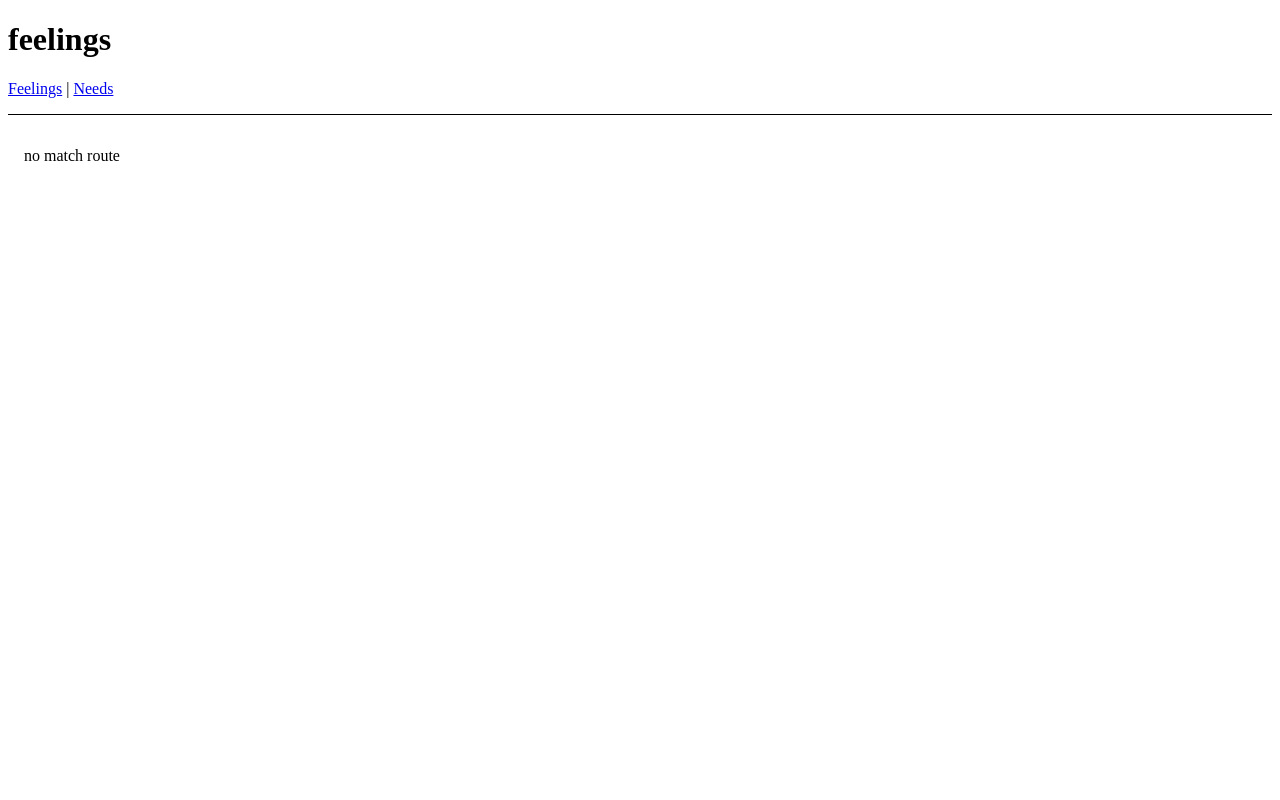
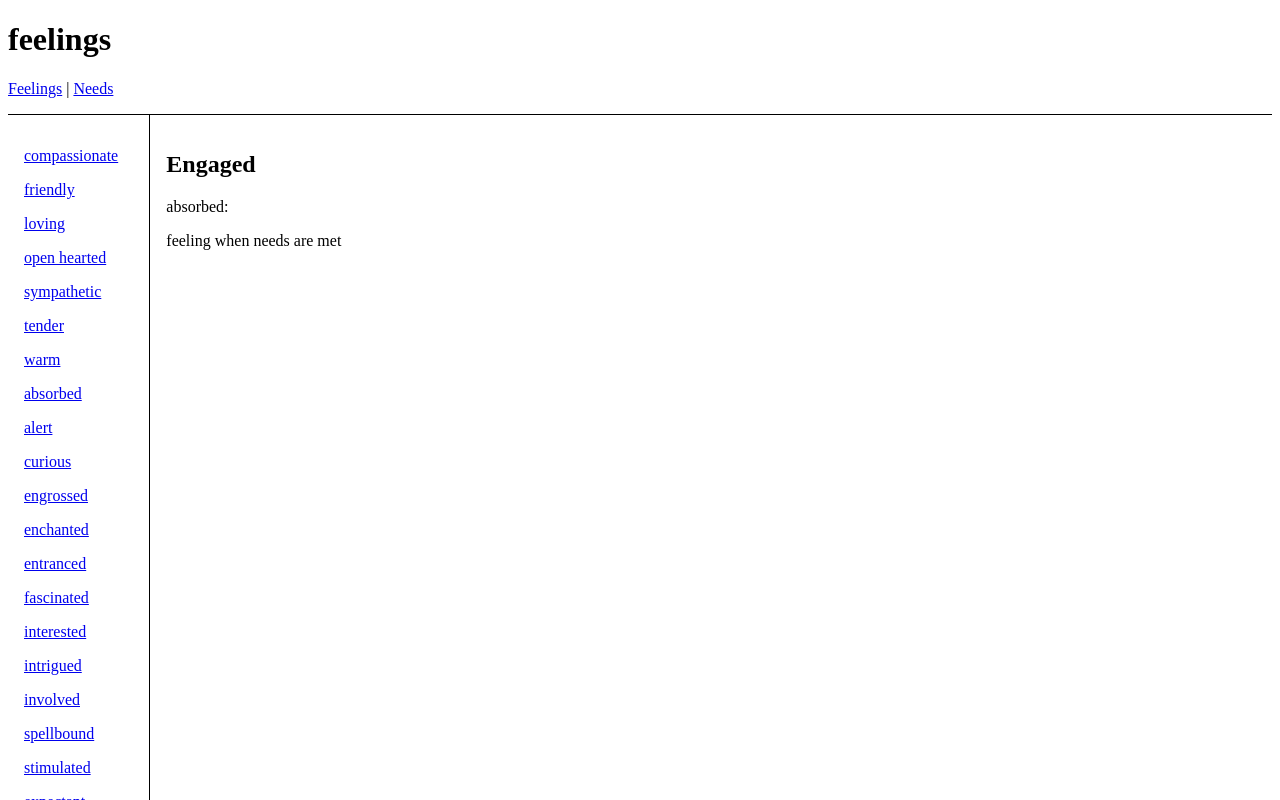
Before and after one commit to taylulz/equanimity-test, a React (Create React App) app: page /feelings/absorbed in a window 1280 px wide. Shown: the top 800 px of the page. Built offline with nearby package versions, Linux system fonts and the light colour scheme.

Commit message:
match url params with components

```diff
--- a/src/index.js
+++ b/src/index.js
@@ -6,6 +6,7 @@ import {
 } from "react-router-dom";
 import App from "./App";
 import Feelings from "./routes/feelings";
+import Feeling from "./routes/feeling";
 import Needs from "./routes/needs";
 
 const rootElement = document.getElementById("root");
@@ -14,7 +15,9 @@ render(
     <Routes>
       <Route path="/" element={<App />}>
         <Route path="needs" element={<Needs />} />
-        <Route path="feelings" element={<Feelings />} />
+        <Route path="feelings" element={<Feelings />}>
+          <Route path=":feelingId" element={<Feeling />} />
+        </Route>
         <Route
           path="*"
           element={
--- /dev/null
+++ b/src/routes/feeling.jsx
@@ -0,0 +1,15 @@
+import { useParams } from "react-router-dom";
+import { getFeeling } from "../allNeeds";
+
+export default function Feeling() {
+  let params = useParams();
+  let feeling = getFeeling(params.feelingId, 10)
+  return (
+    <main style={{ padding: "1rem" }}>
+      <h2>{feeling.category}</h2>
+      <p>
+        {feeling.name}: {feeling.areNeedsMet == true ? <p>feeling when needs are met</p> : <p>feeling when needs are not met</p>}
+      </p>
+    </main>
+  );
+}
--- a/src/routes/feelings.jsx
+++ b/src/routes/feelings.jsx
@@ -1,4 +1,4 @@
-import { Link } from "react-router-dom";
+import { Link, Outlet } from "react-router-dom";
 import { getFeelings } from "../allNeeds";
 
 export default function Feelings() {
@@ -22,7 +22,7 @@ export default function Feelings() {
           </Link>
         ))}
       </nav>
-      <h2>Feelings</h2>
+      <Outlet />
     </div>
   );
 }
```
